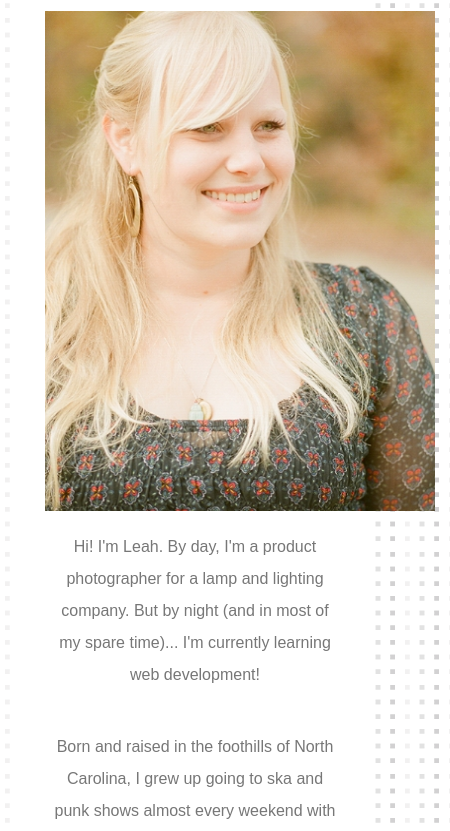
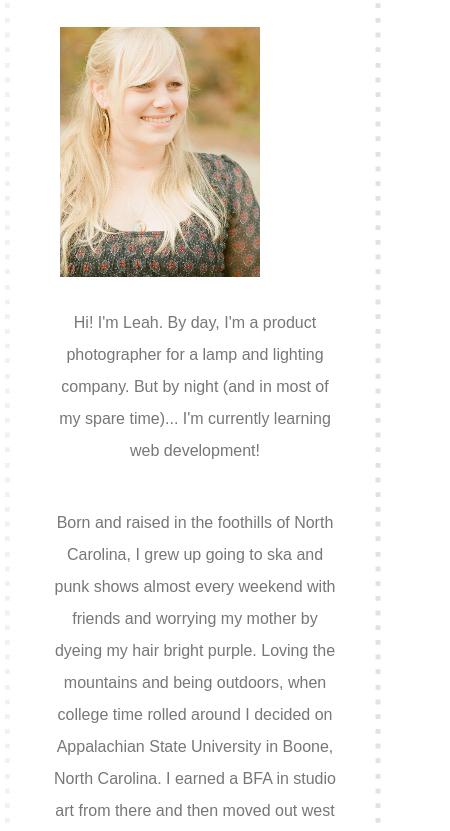
Before and after one commit to LJBarnes/responsive_portfolio, a plain HTML site: page index.html in a window 390 px wide. Shown: the part 209-1040 px from the top of the page, 450 px wide, since content can reach past the window. Drawn offline with nearby package versions, Linux system fonts and the light colour scheme.

Commit message:
Made image responsive and foated paragraphs left on index page.

```diff
--- a/assets/css/stylebs.css
+++ b/assets/css/stylebs.css
@@ -137,7 +137,7 @@ h2 {
     font-family: 'Arial', 'Helvetica Neue', Helvetica, sans-serif;
 }
 
-#profile-img {
+.profile-img {
     height: 250px;
     width: 230px;
     float: left;
@@ -159,11 +159,6 @@ p {
   }
 
   @media (max-width: 600px) {
-     #profile-img {
-        height: 500px;
-        width: 420px;
-        margin: 0 auto;
-     }
 
      p {
          float: left;
--- a/index.html
+++ b/index.html
@@ -46,7 +46,7 @@
                     <!--row 1-->
                     <div class="row">
                         <!--column 1 of 1-->
-                        <div class="col-md-12">
+                        <div class="col-md-12 col-sm-12">
                             <div class="heading">
                                 <h2>About Me</h2>
                             </div>
@@ -55,9 +55,9 @@
                     <!--row 2-->
                     <div class="row">
                         <!--column 1 of 1-->
-                        <div class="col-md-12">
+                        <div class="col-md-12 col col-sm-12">
                             <div id="bio">
-                                <img id="profile-img" src="assets/images/Leah.jpg" alt="leah-img">
+                                <img class="profile-img img-fluid" src="assets/images/Leah.jpg" alt="leah-img">
                                 <!--paragraphs-->
                                 <p>Hi! I'm Leah. By day, I'm a product photographer for a lamp and lighting company. But
                                     by night (and in most of my spare time)...
```
